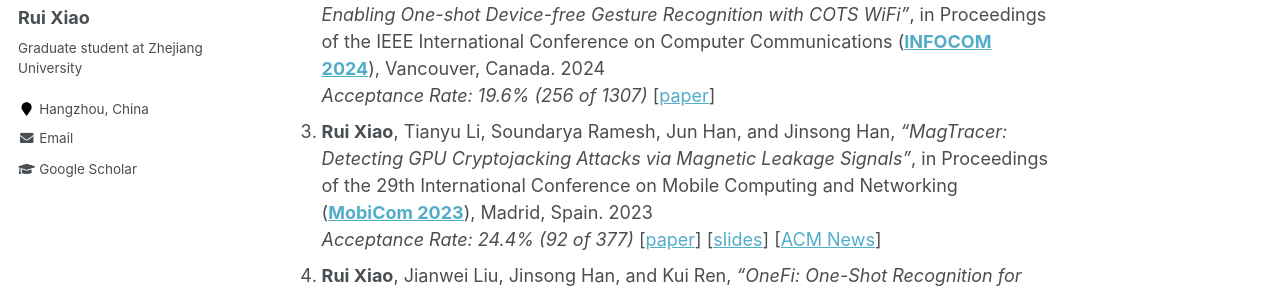
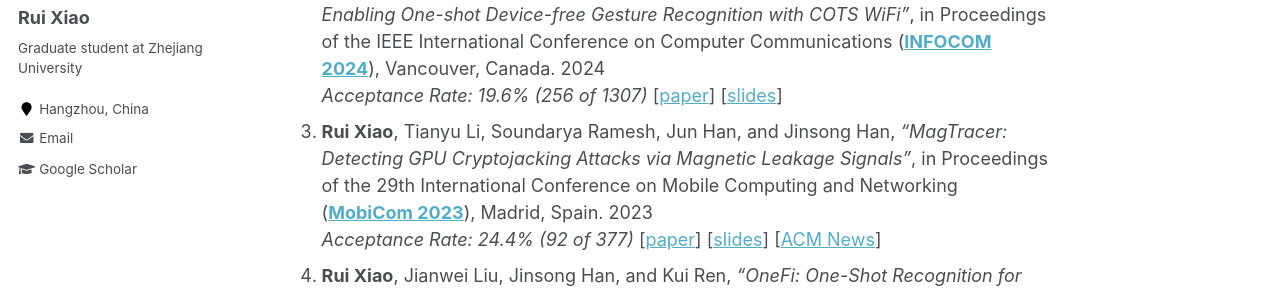
Before and after one commit to ruixiao24/ruixiao24.github.io, a Jekyll site: the page built from _pages/about.md, in a window 1280 px wide and 900 px high, scrolled down 730 px. Shown: the part 175-463 px from the top of the window. Built offline with Jekyll 4.4.1, drawn with Linux system fonts in a browser that asks for light colours.

Commit message:
Update about.md

```diff
--- a/_pages/about.md
+++ b/_pages/about.md
@@ -25,7 +25,7 @@
 1. **Rui Xiao**, Leqi Zhao, Feng Qian, Lei Yang, and Jinsong Han, *"Practical Optical Camera Communication Behind Unseen and Complex Backgrounds"*, in Proceedings of the 22nd ACM International Conference on Mobile Systems, Applications, and Services (**[MobiSys 2024](https://sigmobile.org/mobisys/2024/)**), Tokyo, Japan. 2024 <span style="color:red"> **(To appear)**</span>
     *Acceptance Rate: 16.3% (43 of 263)* [[code](https://github.com/ruixiao24/winklink-mobisys2024)]
 1. Leqi Zhao, **Rui Xiao (co-first)**, Jianwei Liu, and Jinsong Han, *"One is Enough: Enabling One-shot Device-free Gesture Recognition with COTS WiFi"*, in Proceedings of the IEEE International Conference on Computer Communications (**[INFOCOM 2024](https://infocom2024.ieee-infocom.org/)**), Vancouver, Canada. 2024
-    *Acceptance Rate: 19.6% (256 of 1307)* [[paper](https://ruixiao24.github.io/files/onesense-infocom24.pdf)]
+    *Acceptance Rate: 19.6% (256 of 1307)* [[paper](https://ruixiao24.github.io/files/onesense-infocom24.pdf)] [[slides](https://ruixiao24.github.io/files/OneSense.pdf)]
 1. **Rui Xiao**, Tianyu Li, Soundarya Ramesh, Jun Han, and Jinsong Han, *"MagTracer: Detecting GPU Cryptojacking Attacks via Magnetic Leakage Signals"*, in Proceedings of the 29th International Conference on Mobile Computing and Networking (**[MobiCom 2023](https://sigmobile.org/mobicom/2023/)**), Madrid, Spain. 2023
     *Acceptance Rate: 24.4% (92 of 377)* [[paper](https://ruixiao24.github.io/files/magtracer-mobicom23.pdf)] [[slides](https://ruixiao24.github.io/files/MagTracer-mobicom23.pptx)] [[ACM News](https://cacm.acm.org/news/278052-magnetic-sensors-pinpoint-gpu-cryptojacking-attacks/fulltext)]
 1. **Rui Xiao**, Jianwei Liu, Jinsong Han, and Kui Ren, *"OneFi: One-Shot Recognition for Unseen Gesture via COTS WiFi",* in Proceedings of the 19th ACM Conference on Embedded Networked Sensor Systems (**[SenSys 2021](https://sensys.acm.org/2021/)**), Coimbra, Portugal. 2021
```
